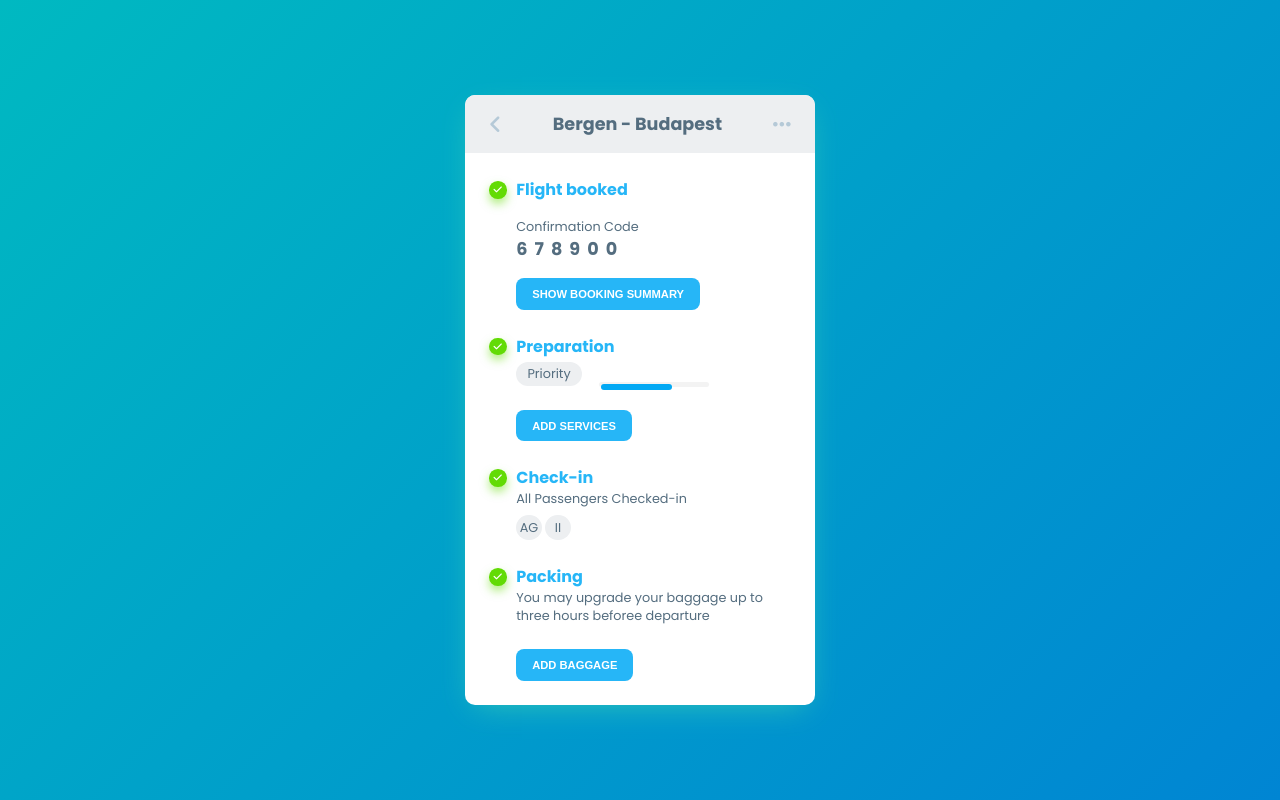
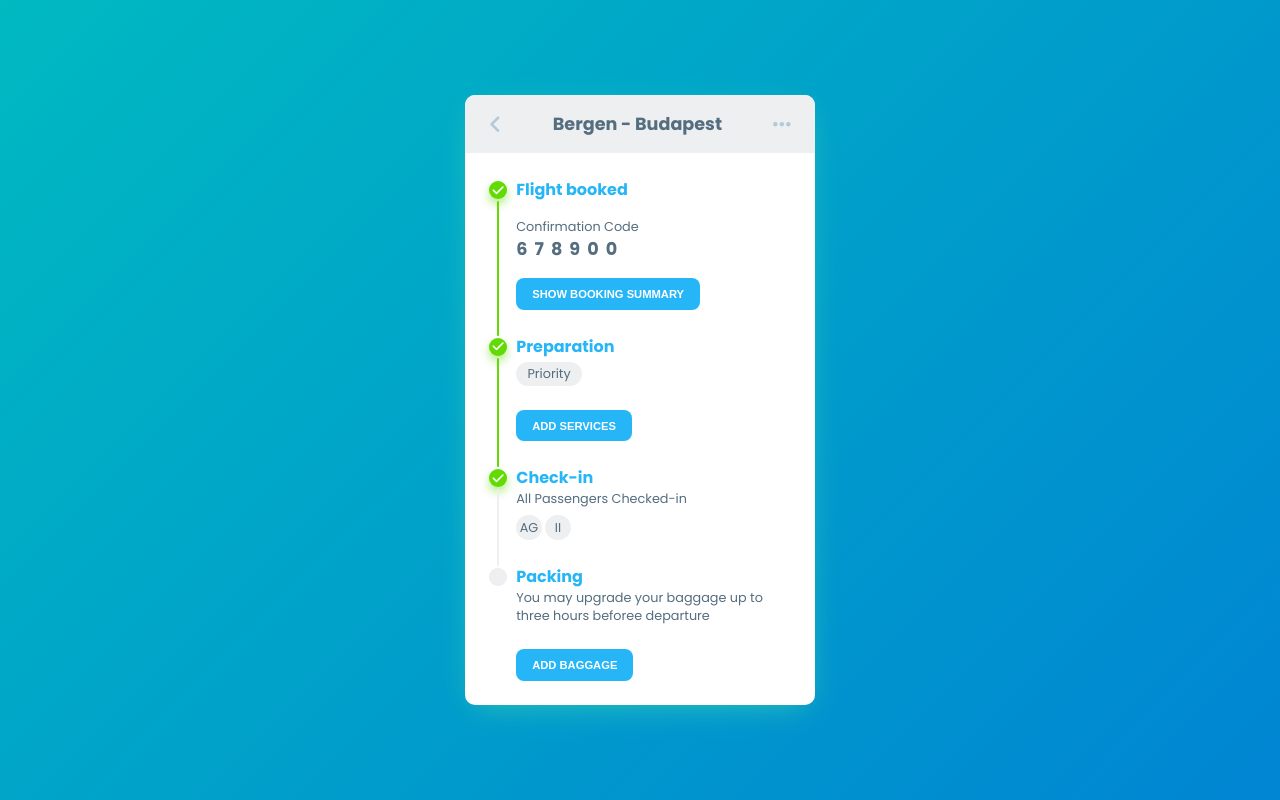
Before and after one commit to KrzysztofSym/travelItinerary, a plain HTML site: page index.html in a window 1280 px wide. Drawn offline with nearby package versions, Linux system fonts and the light colour scheme; a script that the page names is missing; a web font is replaced by a local one.

Commit message:
Added animation

```diff
--- a/index.html
+++ b/index.html
@@ -19,6 +19,11 @@
             <div class="item">
                 <div class="check">
                     <i class="fa-solid fa-check"></i>
+                </div>
+                <div class="lineBar">
+                    <div class="lineBox">
+                        <div class="line"></div>
+                    </div>
                 </div>
                 <div class="details">
                     <h4>Flight booked</h4>
@@ -46,6 +51,11 @@
                 <div class="check">
                     <i class="fa-solid fa-check"></i>
                 </div>
+                <div class="lineBar">
+                    <div class="lineBox">
+                        <div class="line"></div>
+                    </div>
+                </div>
                 <div class="details">
                     <h4>Check-in</h4>
                     <p>All Passengers Checked-in</p>
--- a/style.css
+++ b/style.css
@@ -135,7 +135,8 @@ body {
     animation: scaleUp 1s ease-in-out;
     transform-origin: center center;
     box-shadow: 0px 8px 30px -10px var(--clr-acc-sec);
-
+    animation: scaleUp 1s ease-in-out;
+    transform-origin: center center;
     overflow: hidden;
 }
 
@@ -164,22 +165,82 @@ main {
     position: relative;
 }
 
+.check::before {
+    font-family: "Font Awesome 6 Free";
+    font-size: .8rem;
+    content: "\f00c";
+    font-weight: 900;
+    width: 18px;
+    height: 18px;
+    background-color: var(--clr-acc-pri);
+    box-shadow: 0 5px 10px rgba(98,222,1, .5);
+    position: absolute;
+    color: #fff;
+    display: flex;
+    justify-content: center;
+    left: 0;
+    top: 0;
+    align-items: center;
+    border-radius: 50%;
+}
+
+.item:nth-child(1) .check:before {
+    animation: showUp .5s ease-in-out 1s backwards;
+}
+.item:nth-child(2) .check:before {
+    animation: showUp .5s ease-in-out 2s backwards;
+}
+.item:nth-child(3) .check:before {
+    animation: showUp .5s ease-in-out 3s backwards;
+}
+
 
 .check {
-    width: 1.1rem;
-    height: 1.1rem;
-    background-color: var(--clr-acc-pri);
+    width: 18px;
+    height: 18px;
+    background-color: var(--clr-bg-main);
     position: absolute;
+    color: transparent;
+
     display: flex;
     justify-content: center;
     align-items: center;
     border-radius: 50%;
-    color: #fff;
-    left: -1.7rem;
+    left: -27px;
     top: 4px;
-    box-shadow: 0 5px 10px rgba(98,222,1, .5);
+}
 
+
+.item:last-child .check::before {
+    background-color: var(--clr-bg-main);
+    color: transparent;
+    box-shadow: none;
+    z-index: 2;
 }
+
+
+
+@keyframes showUp {
+    0% {
+        opacity: 0;
+        transform: scale(1);
+    }
+
+    70% {
+        opacity: 1;
+        transform: scale(1.1);
+
+    }
+
+    100% {
+        transform: scale(1);
+    }
+}
+
+/* .item:first-child  .check::before {
+    background-color: pink;
+    scale: .5;
+} */
 
 .check i {
     font-size: .6rem;
@@ -227,30 +288,38 @@ h4 {
 
 .lineBar {
     position: absolute;
-    margin-top: 3rem;
-    width: 100%;
-    height: auto;
+    margin-top: 24px;
+    width: 20px;
+    left: calc(-27px + 18px / 2);
+    height: calc(100% - 22px);
+    transform: translateX(-50%);
     display: flex;
     justify-content: center;
     align-items: center;
 }
 .lineBox {
-    padding: 2px;
-    width: 40%;
-    height: 5px;
-    background-color: #f3f3f3;
+    width: 2px;
+    height: 100%;
+    background-color: var(--clr-bg-main);
     border-radius: 20px;
 }
 
 .line {
-    height: 6px;
+    width: 2px;
     border-radius: 20px;
-    background-color: #03a9f4;
-    animation: loading 1s forwards cubic-bezier(0,0,0,0);
-
+    background-color: var(--clr-acc-pri);
+    /* animation: loading 1s forwards cubic-bezier(0,0,0,0); */
 }
 
+.item:first-child .line {
+    animation: loading .5s forwards 1.5s cubic-bezier(0,0,0,0);
+}
+.item:nth-child(2) .line {
+    animation: loading .5s forwards 2.5s cubic-bezier(0,0,0,0);
+}
+
+
 @keyframes loading {
-    0% {width: 0%;}
-    100% {width: 67%;}
+    from {height: 0%;}
+    to {height: 100%;}
 }
```
